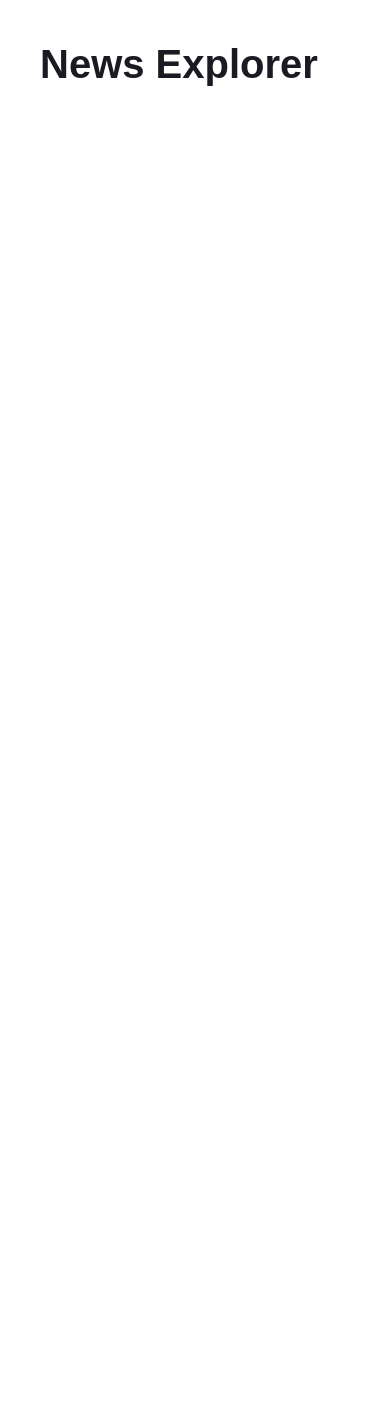
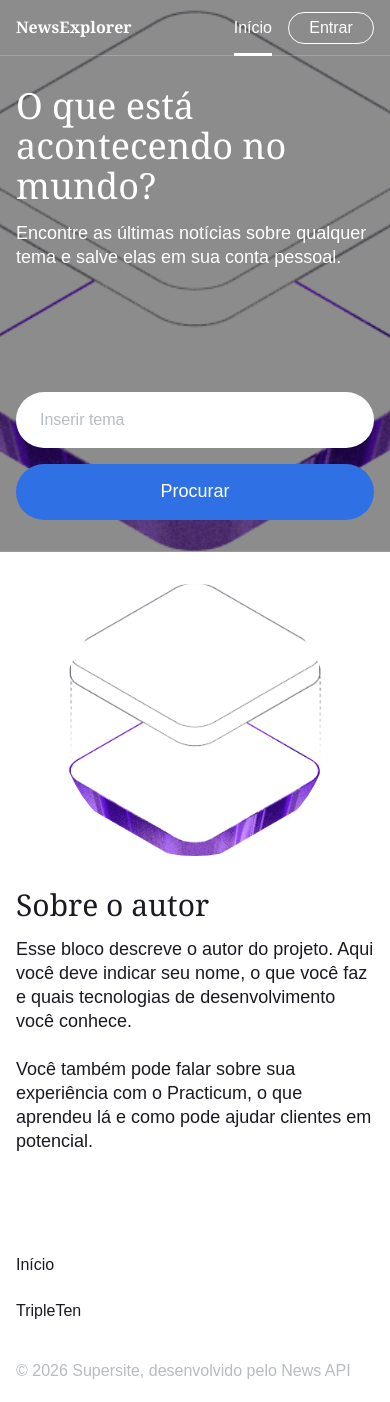
Before and after one commit to malupcosta/news-explorer-frontend, a React (Vite) app: page / in a window 390 px wide. Before the commit the page ends 844 px from the top, so only its background shows below. Built offline with nearby package versions, Linux system fonts and the light colour scheme.

Commit message:
feat: cria componentes principais do layout

```diff
--- a/src/App.jsx
+++ b/src/App.jsx
@@ -1,7 +1,21 @@
+import Header from "./components/Header/Header";
+import Main from "./components/Main/Main";
+import About from "./components/About/About";
+import Footer from "./components/Footer/Footer";
+
+import "./blocks/header.css";
+import "./blocks/main.css";
+import "./blocks/search-form.css";
+import "./blocks/about.css";
+import "./blocks/footer.css";
+
 function App() {
   return (
     <div className="page">
-      <h1 className="page__title">News Explorer</h1>
+      <Header />
+      <Main />
+      <About />
+      <Footer />
     </div>
   );
 }
--- /dev/null
+++ b/src/blocks/about.css
@@ -0,0 +1,75 @@
+.about {
+  display: flex;
+  gap: 56px;
+  align-items: center;
+  max-width: 1232px;
+  margin: 0 auto;
+  padding: 80px 104px;
+  background-color: #fff;
+}
+
+.about__image {
+  width: 464px;
+  height: 464px;
+  border-radius: 50%;
+  object-fit: cover;
+}
+
+.about__content {
+  max-width: 600px;
+}
+
+.about__title {
+  margin: 0 0 24px;
+  color: #1a1b22;
+  font-family: Georgia, "Times New Roman", serif;
+  font-size: 40px;
+  font-weight: 400;
+  line-height: 1.15;
+}
+
+.about__text {
+  margin: 0 0 24px;
+  color: #1a1b22;
+  font-size: 18px;
+  line-height: 1.33;
+}
+
+.about__text:last-child {
+  margin-bottom: 0;
+}
+
+@media screen and (max-width: 900px) {
+  .about {
+    gap: 32px;
+    padding: 40px;
+  }
+
+  .about__image {
+    width: 232px;
+    height: 232px;
+  }
+
+  .about__title {
+    margin-bottom: 16px;
+    font-size: 30px;
+  }
+
+  .about__text {
+    font-size: 18px;
+  }
+}
+
+@media screen and (max-width: 620px) {
+  .about {
+    flex-direction: column;
+    align-items: flex-start;
+    padding: 32px 16px 80px;
+  }
+
+  .about__image {
+    width: 272px;
+    height: 272px;
+    align-self: center;
+  }
+}
--- /dev/null
+++ b/src/blocks/footer.css
@@ -0,0 +1,58 @@
+.footer {
+  display: flex;
+  justify-content: space-between;
+  align-items: center;
+  min-height: 80px;
+  padding: 0 104px;
+  background-color: #fff;
+}
+
+.footer__copyright {
+  margin: 0;
+  color: #b6bcbf;
+  font-size: 16px;
+  line-height: 1.38;
+}
+
+.footer__nav {
+  display: flex;
+  gap: 40px;
+  align-items: center;
+}
+
+.footer__link {
+  color: #1a1b22;
+  font-size: 16px;
+  line-height: 1.38;
+  text-decoration: none;
+}
+
+.footer__link:hover {
+  opacity: 0.7;
+}
+
+@media screen and (max-width: 768px) {
+  .footer {
+    padding: 0 40px;
+  }
+
+  .footer__nav {
+    gap: 24px;
+  }
+}
+
+@media screen and (max-width: 620px) {
+  .footer {
+    flex-direction: column-reverse;
+    align-items: flex-start;
+    gap: 38px;
+    padding: 20px 16px;
+  }
+
+  .footer__nav {
+    width: 100%;
+    flex-direction: column;
+    align-items: flex-start;
+    gap: 24px;
+  }
+}
--- /dev/null
+++ b/src/blocks/header.css
@@ -0,0 +1,110 @@
+.header {
+  position: relative;
+  z-index: 2;
+  display: flex;
+  justify-content: space-between;
+  align-items: center;
+  min-height: 80px;
+  padding: 0 104px;
+  border-bottom: 1px solid rgba(255, 255, 255, 0.2);
+}
+
+.header__logo {
+  color: #fff;
+  font-family: Georgia, "Times New Roman", serif;
+  font-size: 20px;
+  font-weight: 700;
+  line-height: 1.2;
+  text-decoration: none;
+}
+
+.header__nav {
+  display: flex;
+  align-items: center;
+  gap: 34px;
+}
+
+.header__link {
+  color: #fff;
+  font-size: 18px;
+  font-weight: 500;
+  line-height: 1.33;
+  text-decoration: none;
+}
+
+.header__link_active {
+  position: relative;
+}
+
+.header__link_active::after {
+  content: "";
+  position: absolute;
+  right: 0;
+  bottom: -29px;
+  left: 0;
+  height: 3px;
+  background-color: #fff;
+}
+
+.header__button {
+  min-width: 112px;
+  min-height: 48px;
+  padding: 0 18px;
+  border: 1px solid #fff;
+  border-radius: 100px;
+  color: #fff;
+  background-color: transparent;
+  font-size: 18px;
+  font-weight: 500;
+  line-height: 1.33;
+}
+
+.header__button:hover {
+  opacity: 0.8;
+}
+
+@media screen and (max-width: 768px) {
+  .header {
+    min-height: 66px;
+    padding: 0 40px;
+  }
+
+  .header__button {
+    min-width: 100px;
+    min-height: 40px;
+    font-size: 16px;
+  }
+
+  .header__link_active::after {
+    bottom: -22px;
+  }
+}
+
+@media screen and (max-width: 520px) {
+  .header {
+    min-height: 56px;
+    padding: 0 16px;
+  }
+
+  .header__logo {
+    font-size: 16px;
+  }
+
+  .header__nav {
+    gap: 16px;
+  }
+
+  .header__link {
+    font-size: 16px;
+  }
+
+  .header__button {
+    min-width: 86px;
+    min-height: 32px;
+    font-size: 16px;
+  }
+
+  .header__link_active::after {
+    bottom: -18px;
+  }
+}
--- /dev/null
+++ b/src/blocks/main.css
@@ -0,0 +1,78 @@
+.main {
+  flex: 1;
+}
+
+.main__hero {
+  min-height: 576px;
+  margin-top: -80px;
+  padding: 160px 16px 80px;
+  background-image:
+    linear-gradient(rgba(0, 0, 0, 0.45), rgba(0, 0, 0, 0.45)),
+    url("../assets/hero.png");
+  background-position: center;
+  background-size: cover;
+  background-repeat: no-repeat;
+}
+
+.main__content {
+  width: 100%;
+  max-width: 608px;
+  margin: 0 auto;
+}
+
+.main__title {
+  max-width: 608px;
+  margin: 0 0 32px;
+  color: #fff;
+  font-family: Georgia, "Times New Roman", serif;
+  font-size: 60px;
+  font-weight: 400;
+  line-height: 1.07;
+}
+
+.main__subtitle {
+  margin: 0 0 88px;
+  color: #fff;
+  font-size: 18px;
+  line-height: 1.33;
+}
+
+@media screen and (max-width: 768px) {
+  .main__hero {
+    min-height: 400px;
+    margin-top: -66px;
+    padding-top: 104px;
+    padding-bottom: 48px;
+  }
+
+  .main__content {
+    max-width: 448px;
+  }
+
+  .main__title {
+    margin-bottom: 16px;
+    font-size: 36px;
+    line-height: 1.11;
+  }
+
+  .main__subtitle {
+    margin-bottom: 48px;
+  }
+}
+
+@media screen and (max-width: 520px) {
+  .main__hero {
+    min-height: 536px;
+    margin-top: -56px;
+    padding: 86px 16px 32px;
+  }
+
+  .main__title {
+    margin-bottom: 16px;
+    font-size: 36px;
+  }
+
+  .main__subtitle {
+    margin-bottom: 122px;
+  }
+}
--- /dev/null
+++ b/src/blocks/search-form.css
@@ -0,0 +1,81 @@
+.search-form {
+  display: flex;
+  width: 100%;
+  max-width: 608px;
+  min-height: 64px;
+  margin: 0;
+  border-radius: 100px;
+  background-color: #fff;
+  overflow: hidden;
+}
+
+.search-form__input {
+  flex: 1;
+  min-width: 0;
+  padding: 0 24px;
+  border: none;
+  color: #1a1b22;
+  font-size: 16px;
+  line-height: 1.38;
+  outline: none;
+}
+
+.search-form__input::placeholder {
+  color: #b6bcbf;
+}
+
+.search-form__input:focus {
+  box-shadow: inset 0 0 0 2px #2f71e5;
+}
+
+.search-form__button {
+  width: 168px;
+  border: none;
+  border-radius: 100px;
+  color: #fff;
+  background-color: #2f71e5;
+  font-size: 18px;
+  font-weight: 500;
+  line-height: 1.33;
+}
+
+.search-form__button:hover {
+  background-color: #347eff;
+}
+
+.search-form__button:active {
+  background-color: #2a65cc;
+}
+
+@media screen and (max-width: 768px) {
+  .search-form {
+    max-width: 448px;
+    min-height: 56px;
+  }
+
+  .search-form__button {
+    width: 160px;
+  }
+}
+
+@media screen and (max-width: 520px) {
+  .search-form {
+    flex-direction: column;
+    gap: 16px;
+    min-height: 0;
+    border-radius: 0;
+    background-color: transparent;
+    overflow: visible;
+  }
+
+  .search-form__input {
+    min-height: 56px;
+    border-radius: 100px;
+    background-color: #fff;
+  }
+
+  .search-form__button {
+    width: 100%;
+    min-height: 56px;
+  }
+}
--- /dev/null
+++ b/src/components/About/About.jsx
@@ -0,0 +1,30 @@
+function About() {
+  return (
+    <section className="about" aria-labelledby="about-title">
+      <img
+        className="about__image"
+        src="/src/assets/hero.png"
+        alt="Autora do projeto"
+      />
+
+      <div className="about__content">
+        <h2 className="about__title" id="about-title">
+          Sobre o autor
+        </h2>
+
+        <p className="about__text">
+          Esse bloco descreve o autor do projeto. Aqui você deve indicar seu
+          nome, o que você faz e quais tecnologias de desenvolvimento você
+          conhece.
+        </p>
+
+        <p className="about__text">
+          Você também pode falar sobre sua experiência com o Practicum, o que
+          aprendeu lá e como pode ajudar clientes em potencial.
+        </p>
+      </div>
+    </section>
+  );
+}
+
+export default About;
--- /dev/null
+++ b/src/components/Footer/Footer.jsx
@@ -0,0 +1,26 @@
+function Footer() {
+  return (
+    <footer className="footer">
+      <p className="footer__copyright">
+        © 2026 Supersite, desenvolvido pelo News API
+      </p>
+
+      <nav className="footer__nav" aria-label="Links do rodapé">
+        <a className="footer__link" href="/">
+          Início
+        </a>
+
+        <a
+          className="footer__link"
+          href="https://tripleten.com"
+          target="_blank"
+          rel="noreferrer"
+        >
+          TripleTen
+        </a>
+      </nav>
+    </footer>
+  );
+}
+
+export default Footer;
--- /dev/null
+++ b/src/components/Header/Header.jsx
@@ -0,0 +1,21 @@
+function Header() {
+  return (
+    <header className="header">
+      <a className="header__logo" href="/">
+        NewsExplorer
+      </a>
+
+      <nav className="header__nav" aria-label="Navegação principal">
+        <a className="header__link header__link_active" href="/">
+          Início
+        </a>
+
+        <button className="header__button" type="button">
+          Entrar
+        </button>
+      </nav>
+    </header>
+  );
+}
+
+export default Header;
--- /dev/null
+++ b/src/components/Main/Main.jsx
@@ -0,0 +1,22 @@
+import SearchForm from "../SearchForm/SearchForm";
+
+function Main() {
+  return (
+    <main className="main">
+      <section className="main__hero">
+        <div className="main__content">
+          <h1 className="main__title">O que está acontecendo no mundo?</h1>
+
+          <p className="main__subtitle">
+            Encontre as últimas notícias sobre qualquer tema e salve elas em sua
+            conta pessoal.
+          </p>
+
+          <SearchForm />
+        </div>
+      </section>
+    </main>
+  );
+}
+
+export default Main;
--- /dev/null
+++ b/src/components/SearchForm/SearchForm.jsx
@@ -0,0 +1,19 @@
+function SearchForm() {
+  return (
+    <form className="search-form" name="search">
+      <input
+        className="search-form__input"
+        type="text"
+        name="keyword"
+        placeholder="Inserir tema"
+        required
+      />
+
+      <button className="search-form__button" type="submit">
+        Procurar
+      </button>
+    </form>
+  );
+}
+
+export default SearchForm;
--- a/src/index.css
+++ b/src/index.css
@@ -12,6 +12,14 @@
   font-family: Arial, Helvetica, sans-serif;
   color: #1a1b22;
   background-color: #fff;
+}
+
+a,
+button {
+  transition:
+    opacity 0.2s ease,
+    background-color 0.2s ease,
+    box-shadow 0.2s ease;
 }
 
 button,
@@ -29,12 +37,7 @@
 }
 
 .page {
+  display: flex;
+  flex-direction: column;
   min-height: 100vh;
 }
-
-.page__title {
-  margin: 0;
-  padding: 40px;
-  font-size: 40px;
-  line-height: 1.2;
-}
```
